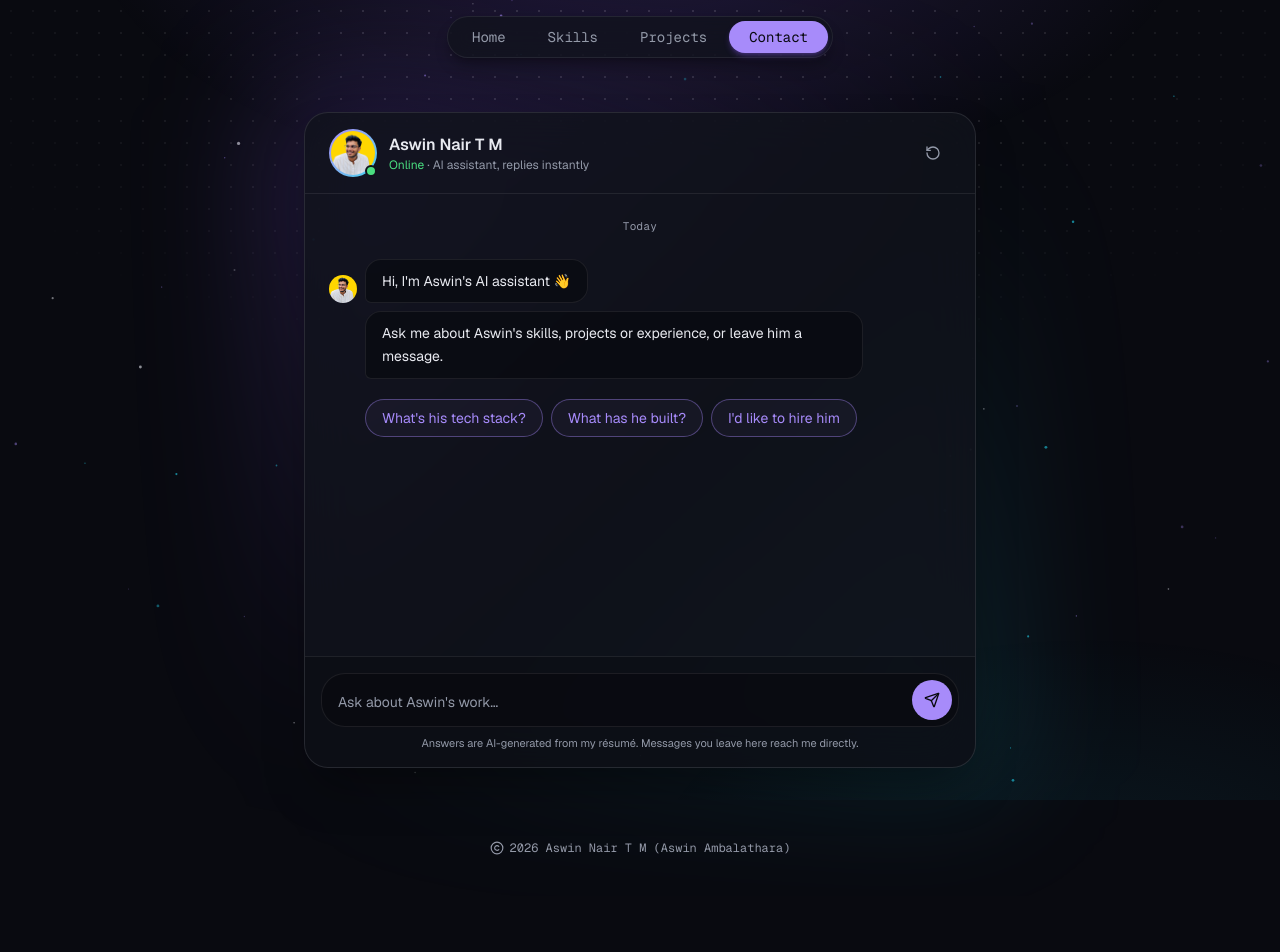
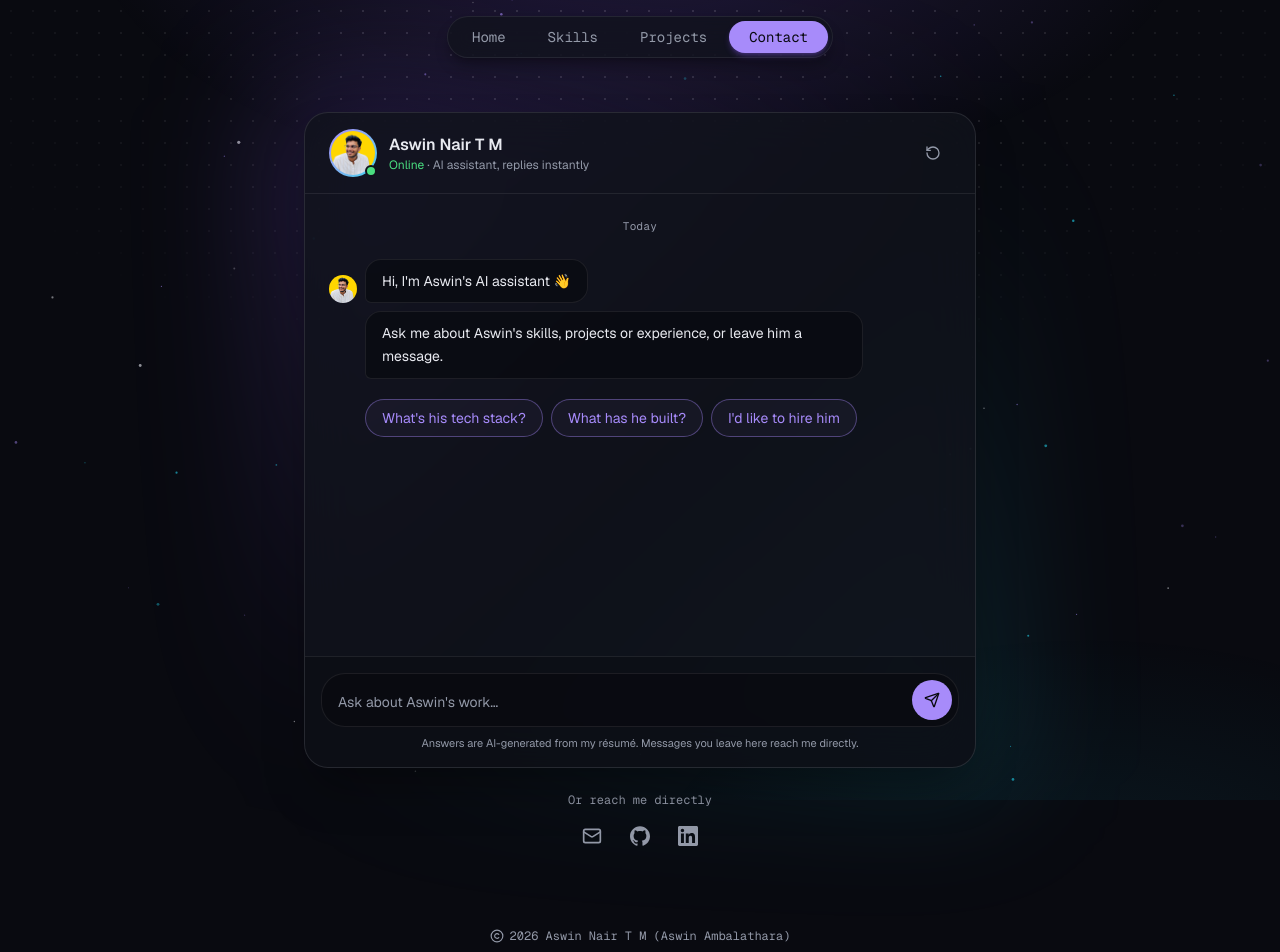
Before and after one commit to aswinambalathara/portfolio, a Next.js app: page /contact in a window 1280 px wide. Shown: the top 952 px of the page. Before the commit the page ends 896 px from the top, so only its background shows below. Built offline with nearby package versions, Linux system fonts and the light colour scheme.

Commit message:
feat(contact): add email and social links, open profiles in a new tab

```diff
--- a/src/app/contact/page.tsx
+++ b/src/app/contact/page.tsx
@@ -1,6 +1,7 @@
 import type { Metadata } from 'next'
 
 import { ContactChat } from '@/components/contact-chat'
+import { SocialLinks } from '@/components/social-links'
 
 export const metadata: Metadata = {
   title: 'Contact',
@@ -13,6 +14,8 @@ export default function ContactPage() {
     <div className="overflow-x-clip px-5 pt-28 pb-12">
       <h1 className="sr-only">Contact</h1>
       <ContactChat />
+      <p className="mt-6 text-center font-mono text-xs text-muted">Or reach me directly</p>
+      <SocialLinks withEmail className="mt-2" />
     </div>
   )
 }
--- a/src/components/hero.tsx
+++ b/src/components/hero.tsx
@@ -1,7 +1,7 @@
 import { FileText, FolderGit2, Mail } from 'lucide-react'
 import Link from 'next/link'
 
-import { BrandIcon } from '@/components/brand-icon'
+import { SocialLinks } from '@/components/social-links'
 import { site } from '@/content/site'
 
 const initials = site.name
@@ -14,8 +14,6 @@ const secondary =
   'inline-flex items-center gap-2 rounded-full border border-line bg-surface/60 px-5 py-2.5 text-sm font-medium transition-colors hover:border-accent/60 hover:text-accent'
 
 export function Hero() {
-  const socials = site.socials.filter((social) => social.href)
-
   return (
     <section
       aria-label="Introduction"
@@ -79,22 +77,7 @@ export function Hero() {
         </Link>
       </div>
 
-      {socials.length > 0 && (
-        <ul className="mt-6 flex items-center gap-2">
-          {socials.map((social) => (
-            <li key={social.platform}>
-              <a
-                href={social.href}
-                rel="me noopener"
-                aria-label={social.platform === 'github' ? 'GitHub' : 'LinkedIn'}
-                className="grid size-10 place-items-center rounded-full text-muted transition-colors hover:bg-white/5 hover:text-fg"
-              >
-                <BrandIcon slug={social.platform} className="size-5" />
-              </a>
-            </li>
-          ))}
-        </ul>
-      )}
+      <SocialLinks className="mt-6" />
     </section>
   )
 }
--- /dev/null
+++ b/src/components/social-links.tsx
@@ -0,0 +1,47 @@
+import { Mail } from 'lucide-react'
+
+import { BrandIcon } from '@/components/brand-icon'
+import { site } from '@/content/site'
+
+const labels = { github: 'GitHub', linkedin: 'LinkedIn' } as const
+
+const link =
+  'grid size-10 place-items-center rounded-full text-muted transition-colors hover:bg-white/5 hover:text-fg'
+
+// Icon row for the social profiles (new tab), optionally led by an email link.
+export function SocialLinks({
+  withEmail = false,
+  className = '',
+}: {
+  withEmail?: boolean
+  className?: string
+}) {
+  const socials = site.socials.filter((social) => social.href)
+  const showEmail = withEmail && site.email
+  if (!socials.length && !showEmail) return null
+
+  return (
+    <ul className={`flex items-center justify-center gap-2 ${className}`}>
+      {showEmail && (
+        <li>
+          <a href={`mailto:${site.email}`} aria-label="Email" className={link}>
+            <Mail className="size-5" aria-hidden />
+          </a>
+        </li>
+      )}
+      {socials.map((social) => (
+        <li key={social.platform}>
+          <a
+            href={social.href}
+            target="_blank"
+            rel="me noopener noreferrer"
+            aria-label={`${labels[social.platform]} (opens in a new tab)`}
+            className={link}
+          >
+            <BrandIcon slug={social.platform} className="size-5" />
+          </a>
+        </li>
+      ))}
+    </ul>
+  )
+}
```
